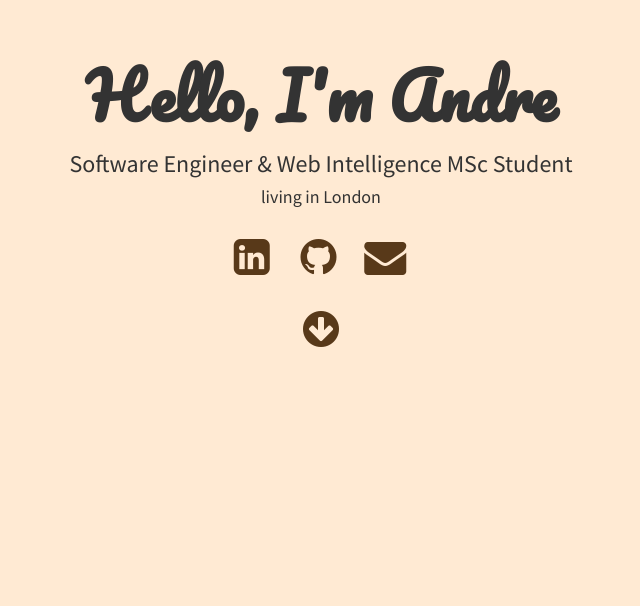
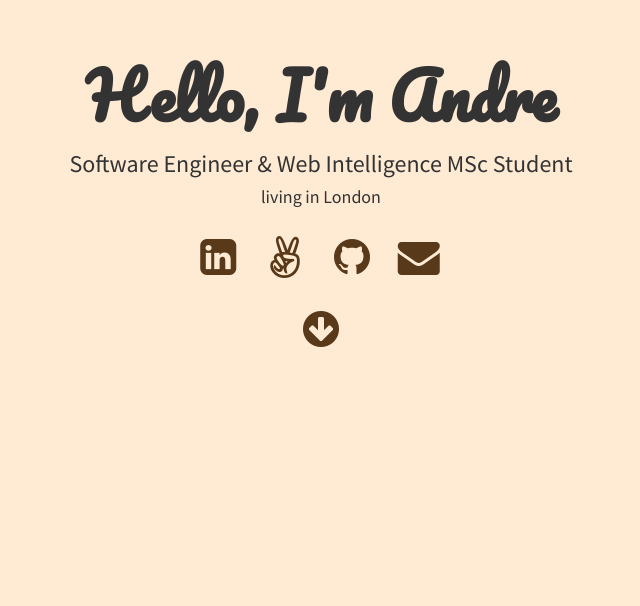
Before and after one commit to hmmmsausages/hmmmsausages.github.io, a plain HTML site: page index.html in a window 1280 px wide. Shown: the part 194-800 px from the top of the page, without its empty margins (319-959 px from the left). Drawn offline with Linux system fonts and the light colour scheme.

Commit message:
Added AngelList link

```diff
--- a/index.html
+++ b/index.html
@@ -41,6 +41,9 @@
             <ul class="list-inline">
                         <li>
                             <a target="_blank" href="https://uk.linkedin.com/in/andremueller91"><i class="fa fa-linkedin-square fa-fw fa-3x"></i></a>
+                        </li>
+                        <li>
+                            <a target="_blank" href="https://angel.co/andre-mueller"><i class="fa fa-angellist fa-fw fa-3x"></i></a>
                         </li>
                         <li>
                             <a target="_blank" href="https://github.com/mhhhsausages"><i class="fa fa-github fa-fw fa-3x"></i></a>
```
